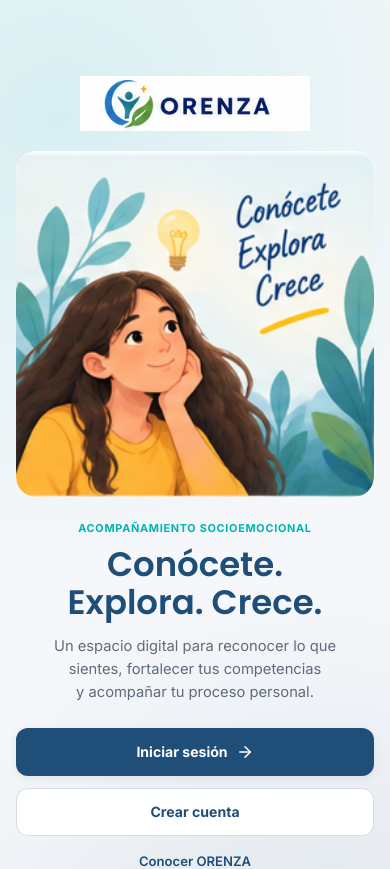
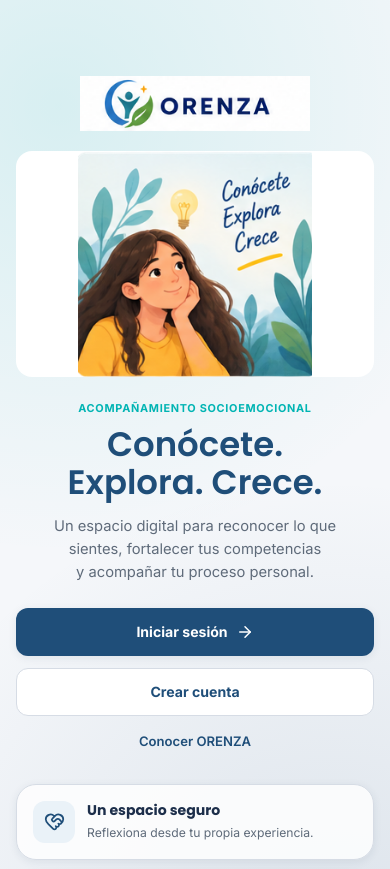
Before and after one commit to Pepealdana/ORENZA, a React (Vite) app: page / in a window 390 px wide. Shown: the top 869 px of the page. Built offline with nearby package versions, Linux system fonts and the light colour scheme; no server answers.

Commit message:
fix: controla tamano responsive de ilustraciones

```diff
--- a/src/components/visual/IdentityVisual.module.css
+++ b/src/components/visual/IdentityVisual.module.css
@@ -1,8 +1,10 @@
 .wrapper {
-  width: 100%;
-  max-width: 760px;
+  width: min(100%, 720px);
+  height: 360px;
   margin: 0 auto var(--space-4);
-  display: block;
+  display: flex;
+  align-items: center;
+  justify-content: center;
   overflow: hidden;
   background: var(--color-white);
   border-radius: var(--radius-card);
@@ -11,27 +13,63 @@
 .wrapper img {
   display: block;
   width: 100%;
-  height: auto;
+  height: 100%;
   max-width: 100%;
   object-fit: contain;
   object-position: center;
   border-radius: var(--radius-card);
 }
 
-.hero { width: 100%; }
-.compact { max-width: 360px; }
+.hero {
+  width: min(100%, 720px);
+}
+
+.compact {
+  width: min(100%, 360px);
+  height: 180px;
+}
+
+@media (max-width: 1023px) {
+  .wrapper {
+    width: min(100%, 680px);
+    height: 320px;
+  }
+
+  .compact {
+    width: min(100%, 340px);
+    height: 170px;
+  }
+}
 
 @media (max-width: 700px) {
   .wrapper {
     width: 100%;
-    max-width: 100%;
+    height: min(58vw, 235px);
+    min-height: 180px;
     margin-bottom: var(--space-3);
+    border-radius: 16px;
   }
 
   .wrapper img {
     width: 100%;
-    height: auto;
+    height: 100%;
   }
 
-  .compact { max-width: 100%; }
+  .compact {
+    width: 100%;
+    height: min(48vw, 200px);
+    min-height: 150px;
+  }
 }
+
+@media (max-width: 380px) {
+  .wrapper {
+    height: 185px;
+    min-height: 185px;
+  }
+
+  .compact {
+    height: 155px;
+    min-height: 155px;
+  }
+}
```
